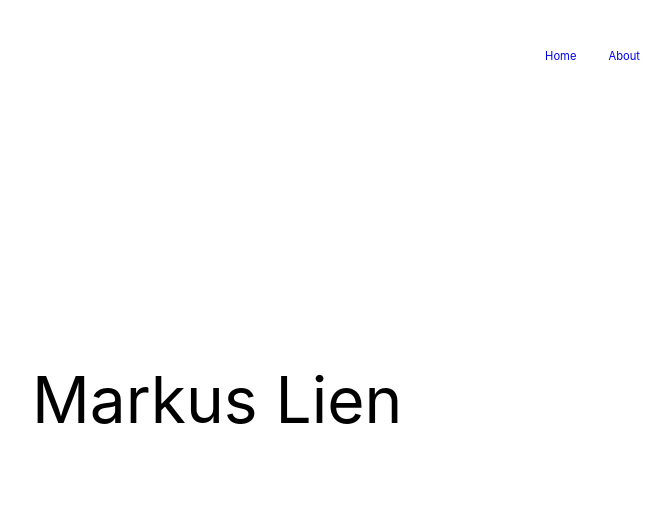
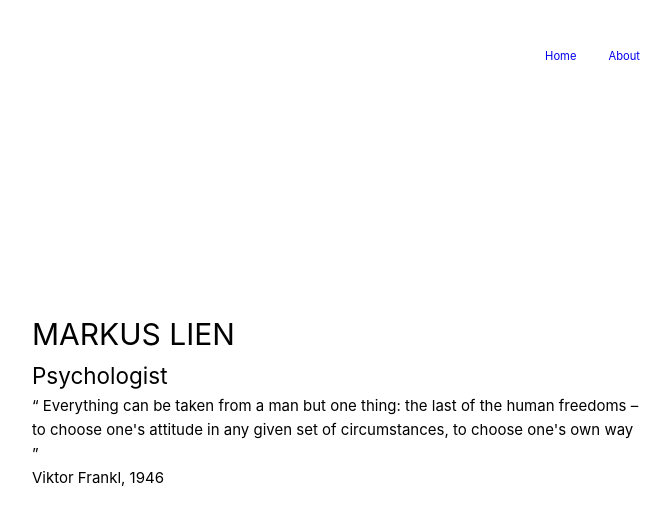
Before and after one commit to SineMunchs/MarkusLien, a Vue app: page / in a window 1280 px wide. Shown: the top 522 px of the page, without its empty margins (608-1278 px from the left). Built offline with nearby package versions, Linux system fonts and the light colour scheme.

Commit message:
commit text home

```diff
--- a/src/App.vue
+++ b/src/App.vue
@@ -1,6 +1,6 @@
 <script setup>
 import { RouterLink, RouterView } from 'vue-router'
-import HelloWorld from './components/HelloWorld.vue'
+import HelloWorld from './components/Home.vue'
 </script>
 
 <template>
--- a/src/components/HelloWorld.vue
+++ b/src/components/HelloWorld.vue
@@ -3,22 +3,9 @@
 </script>
 
 <template>
-    <h3>
-      Welcome to your Vue 3 Vite app
-    </h3>
+
 </template>
 
 <style scoped>
-h1 {
-  font-weight: 500;
-  font-size: 2.6rem;
-  position: relative;
-  top: -10px;
-}
-
-h3 {
-  font-size: 1.2rem;
-}
-
 
 </style>
--- a/src/views/HomeView.vue
+++ b/src/views/HomeView.vue
@@ -1,9 +1,25 @@
 <script setup>
+import TheWelcome from '../components/TheWelcome.vue'
 </script>
 
 <template>
-  <main>
-    <h1 style="font-size:5vw">Markus Lien</h1>
+  <main class="flex flex-col items-center justify-center min-h-screen bg-gray-100">
+    <!-- Main Title Section -->
+    <div class="text-center">
+      <h1 class="text-6xl font-bold tracking-tight">MARKUS LIEN</h1>
+      <h2 class="text-4xl mt-2 font-light">Psychologist</h2>
+    </div>
 
+    <!-- Quote Section -->
+    <div class="mt-10 max-w-lg text-center">
+      <p class="text-xl italic font-light leading-relaxed">
+        “ Everything can be taken from a man but one thing: the last of the human freedoms – to choose one's attitude in any given set of circumstances, to choose one's own way ”
+      </p>
+      <div class="text-right mt-4">
+        <span class="text-sm font-light bg-gray-200 px-2 py-1 rounded">
+          Viktor Frankl, 1946
+        </span>
+      </div>
+    </div>
   </main>
 </template>
```
